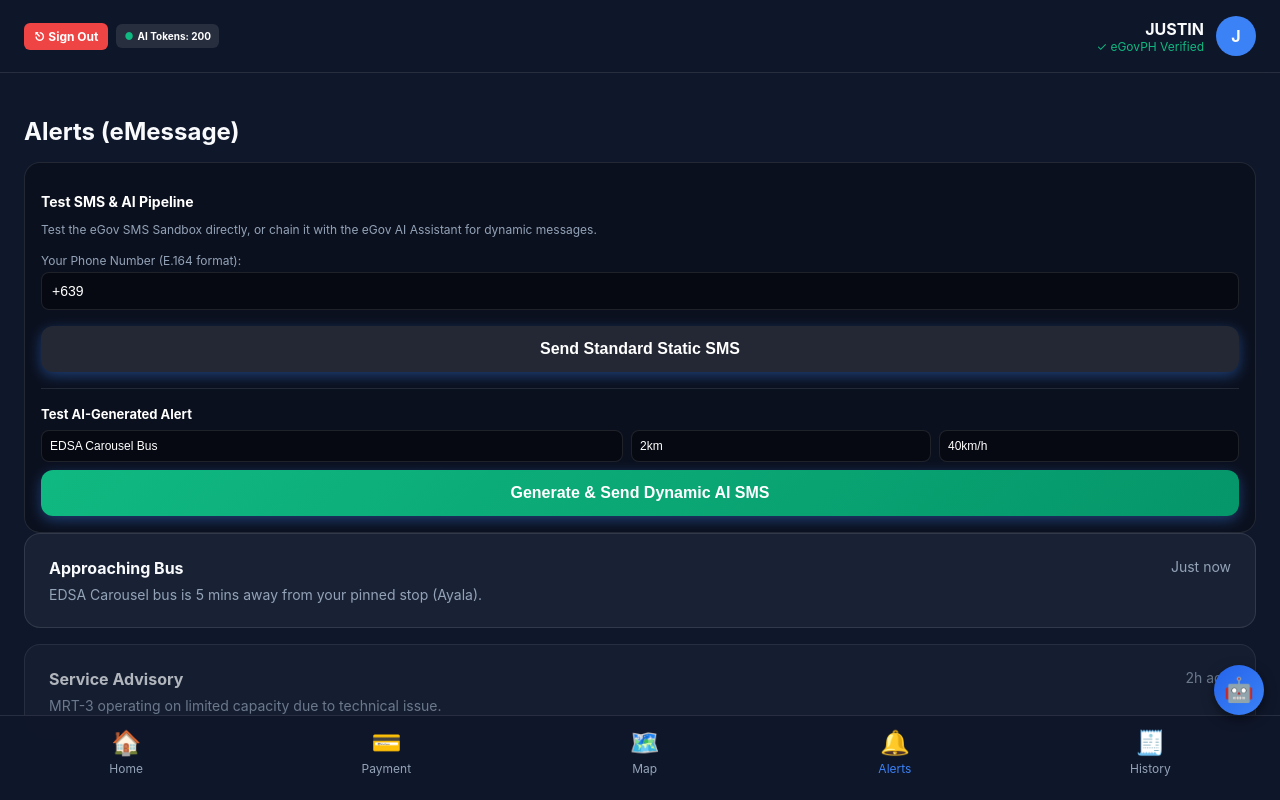
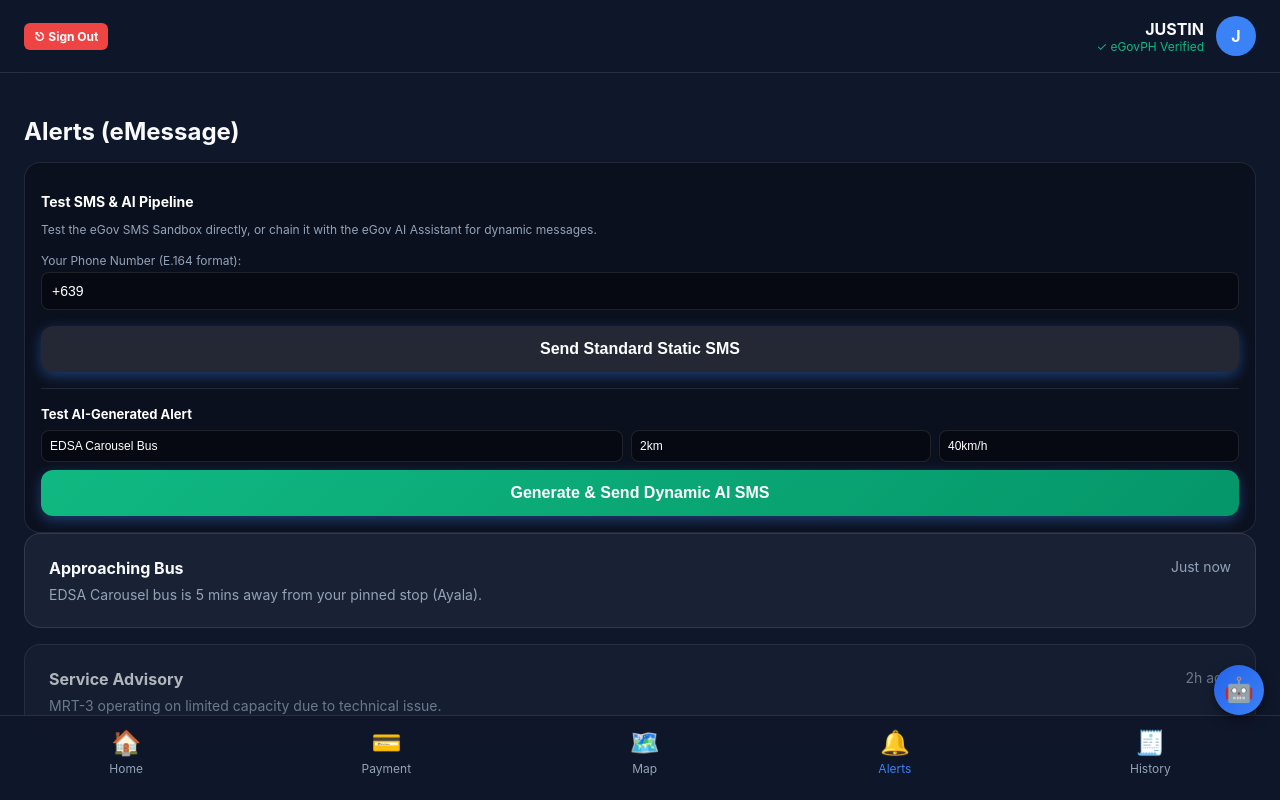
Before and after one commit to justinGabster/eGuide, a Next.js app: page /notifications in a window 1280 px wide. Built offline with nearby package versions, Linux system fonts and the light colour scheme.

Commit message:
style: move AI token counter to profile drawer

```diff
--- a/app/(main)/layout.tsx
+++ b/app/(main)/layout.tsx
@@ -66,11 +66,6 @@ export default function MainLayout({ children }: { children: React.ReactNode })
           <Link href="/" style={{ fontSize: '12px', background: 'var(--danger)', color: 'white', padding: '6px 10px', borderRadius: '6px', fontWeight: 'bold' }}>
             ⎋ Sign Out
           </Link>
-          {aiCredits !== null && (
-            <div style={{ fontSize: '10px', background: 'rgba(255,255,255,0.1)', color: 'white', padding: '6px 8px', borderRadius: '6px', fontWeight: 'bold', display: 'flex', alignItems: 'center', gap: '4px' }}>
-              <span style={{ color: '#10b981' }}>●</span> AI Tokens: {aiCredits}
-            </div>
-          )}
         </div>
         <div style={{ display: 'flex', alignItems: 'center', gap: '16px' }}>
           <div
@@ -125,6 +120,11 @@ export default function MainLayout({ children }: { children: React.ReactNode })
                 <h3 style={{ fontSize: '20px', fontWeight: 'bold' }}>Hi, JUSTIN</h3>
                 <p style={{ color: '#4b5563', fontSize: '14px', marginTop: '4px' }}>+639325298802</p>
                 <p style={{ color: '#4b5563', fontSize: '14px' }}>ajosejustingabriel@gmail.com</p>
+                {aiCredits !== null && (
+                  <div style={{ marginTop: '8px', display: 'inline-flex', alignItems: 'center', gap: '6px', background: '#ecfdf5', color: '#065f46', padding: '4px 10px', borderRadius: '20px', fontSize: '12px', fontWeight: 'bold' }}>
+                    <span style={{ color: '#10b981', fontSize: '10px' }}>●</span> {aiCredits} AI Tokens Remaining
+                  </div>
+                )}
               </div>
             </div>
 
```
